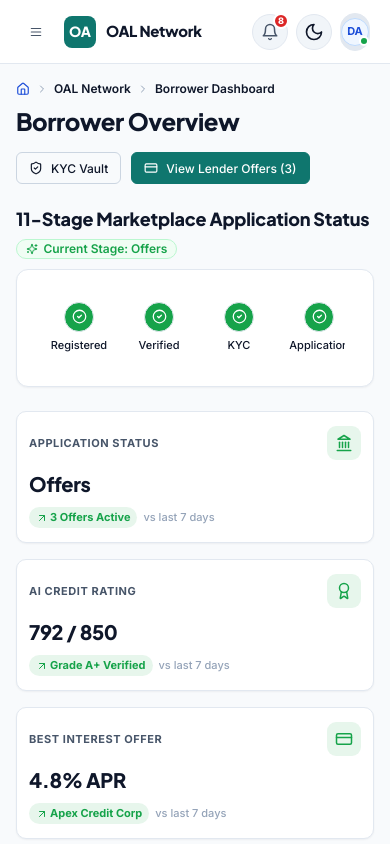
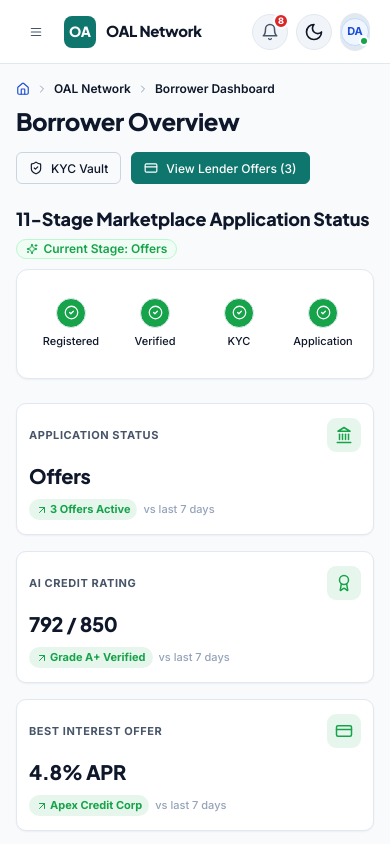
Before and after one commit to AKRITIKUSHWAHA/CRM, a React (Vite) app: page /oal/borrower/dashboard in a window 390 px wide. Built offline with nearby package versions, Linux system fonts and the light colour scheme; the HTML template or start-up script is replaced by a standard one.

Commit message:
fix(dashboard): make 11-stage stepper smooth horizontal scrollable and fully responsive on mobile

```diff
--- a/src/pages/oal/borrower/OalBorrowerDashboard.jsx
+++ b/src/pages/oal/borrower/OalBorrowerDashboard.jsx
@@ -117,7 +117,7 @@ export const OalBorrowerDashboard = () => {
           </Badge>
         </div>
 
-        <Card style={{ padding: '1.5rem 1.75rem', borderRadius: '12px' }}>
+        <Card style={{ padding: '1.25rem', borderRadius: '12px' }}>
           {/* Stepper Horizontal Scroll Container */}
           <div
             style={{
@@ -125,9 +125,14 @@ export const OalBorrowerDashboard = () => {
               padding: '0.5rem 0',
               display: 'flex',
               alignItems: 'center',
-              justifyContent: 'space-between',
-              gap: '0.75rem',
+              justifyContent: 'flex-start',
+              gap: '1rem',
               WebkitOverflowScrolling: 'touch',
+              touchAction: 'pan-x',
+              width: '100%',
+              maxWidth: '100%',
+              minWidth: 0,
+              scrollbarWidth: 'none',
             }}
           >
           {stageNames.map((name, idx) => {
```
